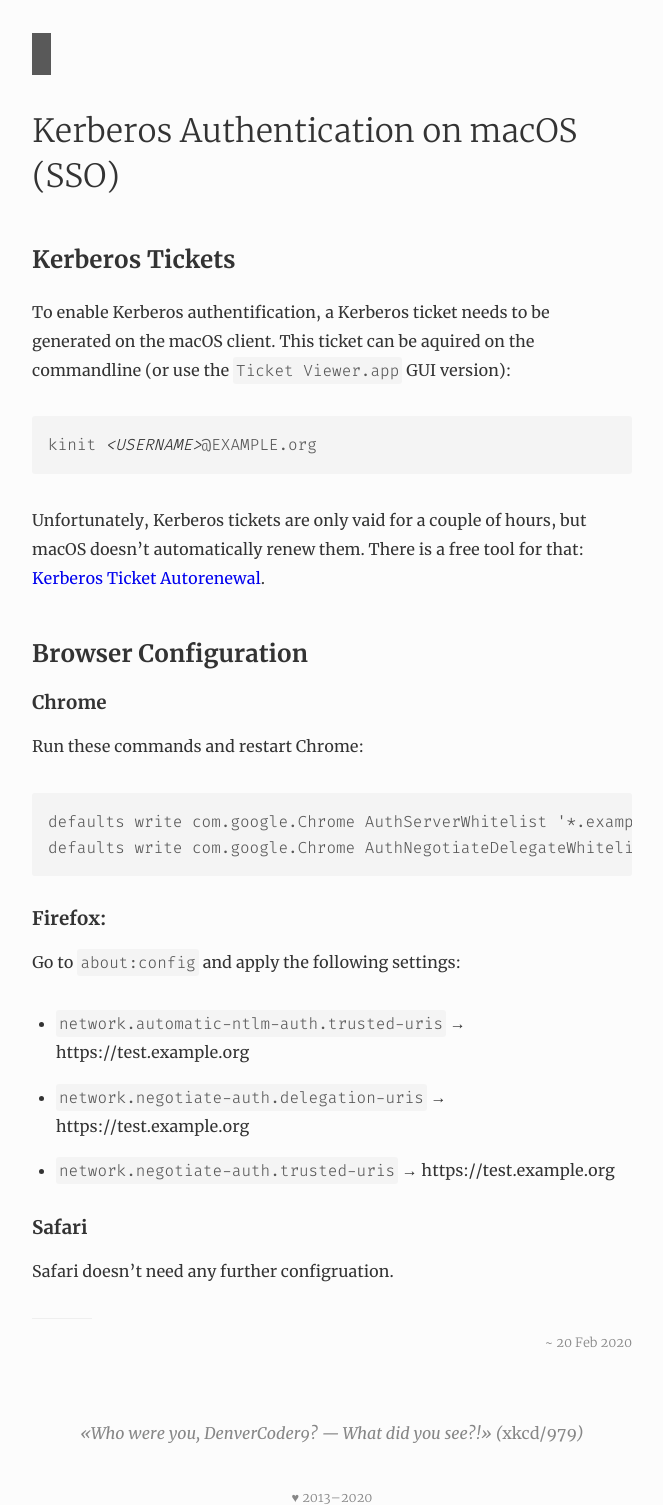
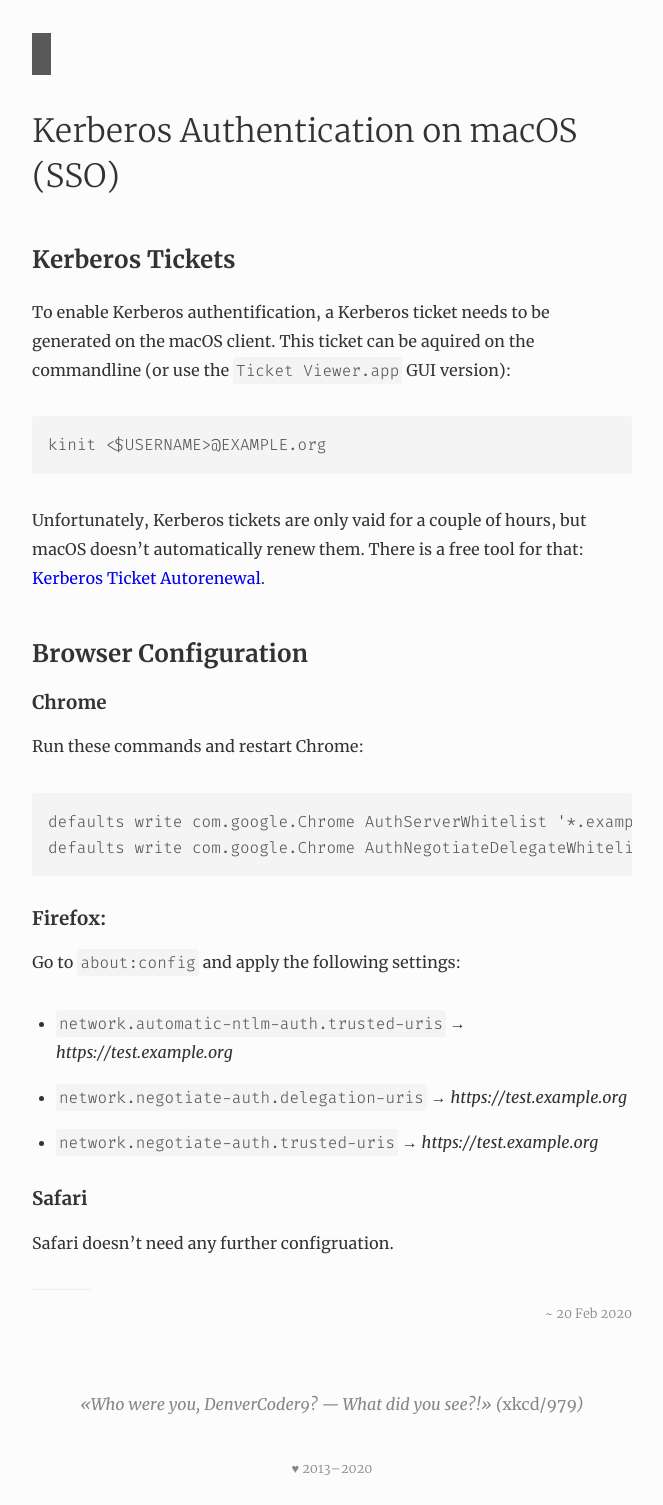
Before and after one commit to j7k6/docs.j7k6.org, a Jekyll site: the page built from _posts/2020-02-20-sso-macos-kerberos.md, in a window 1280 px wide. Shown: the whole page, without its empty margins (308-971 px from the left). Built offline with Jekyll 4.4.1, drawn with Linux system fonts in a browser that asks for light colours; after the commit the page ends 1476 px from its top, so only the background shows below that.

Commit message:
kerberos

```diff
--- a/_posts/2020-02-20-sso-macos-kerberos.md
+++ b/_posts/2020-02-20-sso-macos-kerberos.md
@@ -24,9 +24,9 @@ defaults write com.google.Chrome AuthNegotiateDelegateWhitelist '*.example.org'
 ### Firefox:
 Go to `about:config` and apply the following settings:
 
-- `network.automatic-ntlm-auth.trusted-uris` → https://test.example.org
-- `network.negotiate-auth.delegation-uris` → https://test.example.org
-- `network.negotiate-auth.trusted-uris` → https://test.example.org
+- `network.automatic-ntlm-auth.trusted-uris` → *https://test.example.org*
+- `network.negotiate-auth.delegation-uris` → *https://test.example.org*
+- `network.negotiate-auth.trusted-uris` → *https://test.example.org*
 
 ### Safari
 Safari doesn't need any further configruation.
--- a/assets/js/main.js
+++ b/assets/js/main.js
@@ -1,4 +1,5 @@
 $(document).ready(function() {
+  /*
   $('article code').each(function() {
     $(this).html($(this).text().replace(/<(\$)([A-Z|_|0-9]+)>/g, '<span class="var">&lt;$2&gt;</span>'));
 
@@ -6,7 +7,7 @@ $(document).ready(function() {
       $(this).text($(this).html().replace(/([^a-z])(&gt;)/gi, '$1>').replace(/(&lt;)([^a-z])/gi, '<$2'));
     });
   });
-
+  */
 
   if ($('.index')[0]) {
     var q = '';
```
Also changed, not shown: _posts/2020-02-20-sso-apache-kerberos-debian.md (+2 -1 lines).
